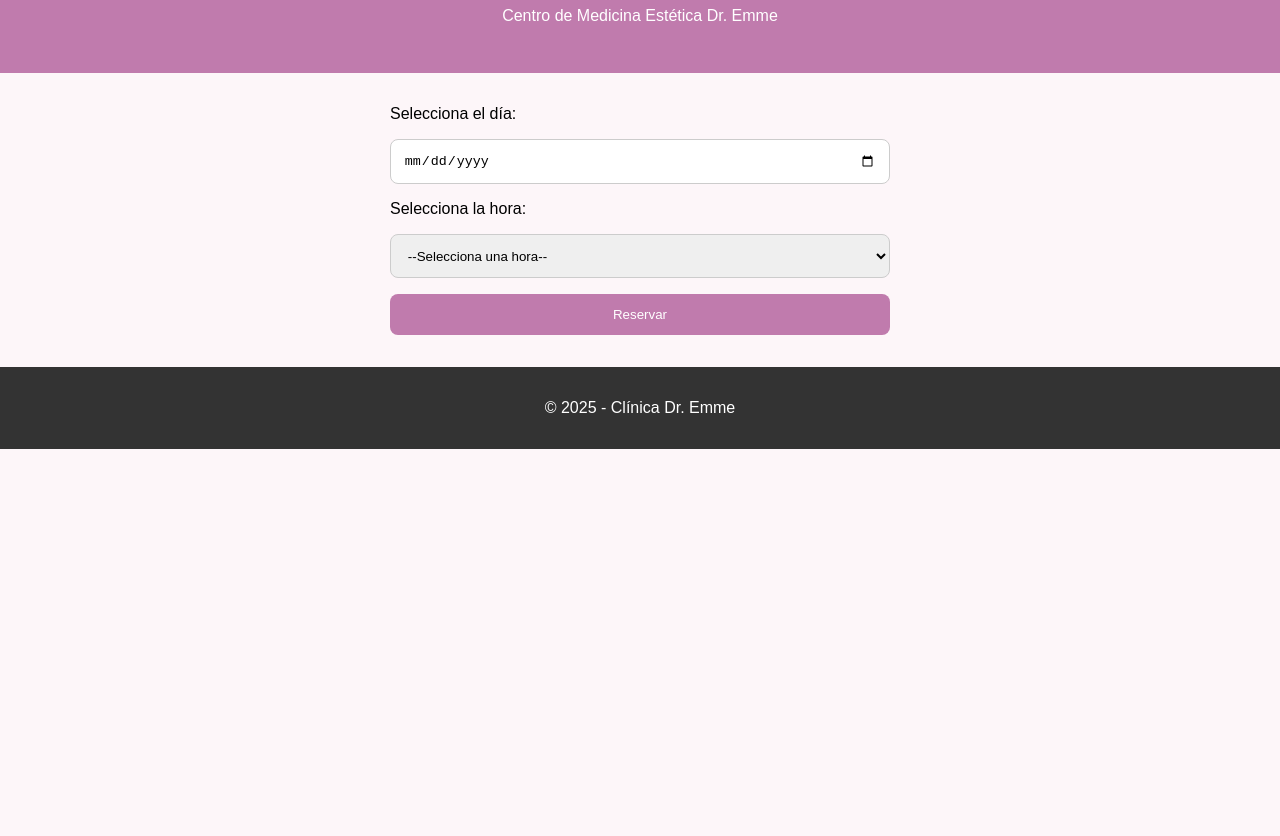
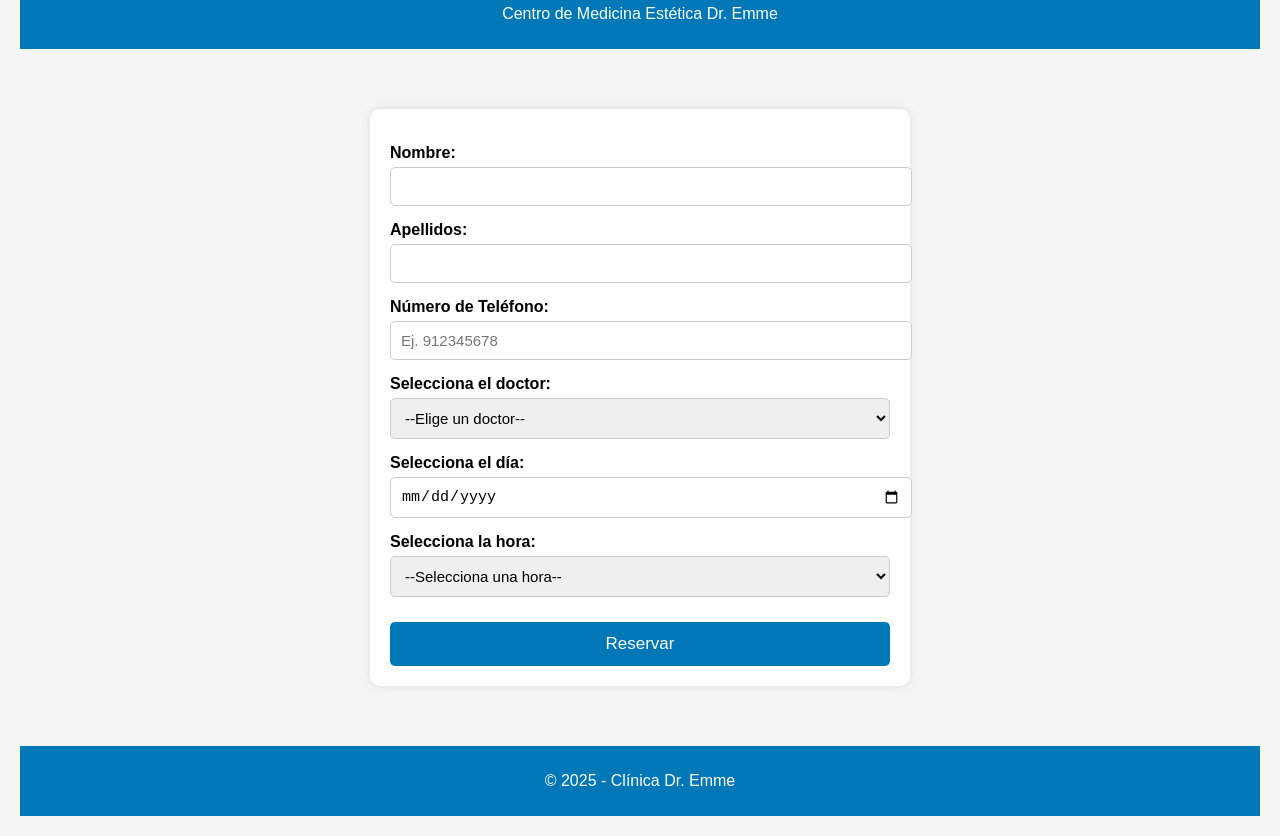
Before and after one commit to EMMEcode/agendador-emme, a website: page public/index.html in a window 1280 px wide. Shown: the part 105-941 px from the top of the page. Before the commit the page ends 800 px from the top, so only its background shows below. Drawn offline with Linux system fonts and the light colour scheme.

Commit message:
evidencia 3

```diff
--- a/public/index.html
+++ b/public/index.html
@@ -4,15 +4,86 @@
   <meta charset="UTF-8">
   <title>Agendar Cita - Clínica Dr. Emme</title>
   <link rel="stylesheet" href="style.css">
+  <style>
+    body {
+      font-family: Arial, sans-serif;
+      margin: 0;
+      padding: 20px;
+      background-color: #f5f5f5;
+    }
+
+    header, footer {
+      text-align: center;
+      background-color: #0077b6;
+      color: white;
+      padding: 10px;
+    }
+
+    form {
+      max-width: 500px;
+      margin: 30px auto;
+      padding: 20px;
+      background-color: white;
+      border-radius: 10px;
+      box-shadow: 0 0 10px rgba(0,0,0,0.1);
+    }
+
+    label {
+      display: block;
+      margin-top: 15px;
+    }
+
+    input, select {
+      width: 100%;
+      padding: 8px;
+      margin-top: 5px;
+      border: 1px solid #ccc;
+      border-radius: 4px;
+    }
+
+    button {
+      margin-top: 20px;
+      padding: 10px;
+      width: 100%;
+      background-color: #0077b6;
+      color: white;
+      border: none;
+      border-radius: 4px;
+      font-size: 16px;
+      cursor: pointer;
+    }
+
+    button:hover {
+      background-color: #023e8a;
+    }
+  </style>
 </head>
 <body>
+
   <header>
     <h1>Agenda tu Cita</h1>
     <p>Centro de Medicina Estética Dr. Emme</p>
   </header>
 
   <main>
-    <form>
+    <form action="/reservar" method="POST">
+      <label for="nombre">Nombre:</label>
+      <input type="text" id="nombre" name="nombre" required>
+
+      <label for="apellidos">Apellidos:</label>
+      <input type="text" id="apellidos" name="apellidos" required>
+
+      <label for="telefono">Número de Teléfono:</label>
+      <input type="tel" id="telefono" name="telefono" required pattern="[0-9]{9}" placeholder="Ej. 912345678">
+
+      <label for="doctor">Selecciona el doctor:</label>
+      <select id="doctor" name="doctor" required>
+        <option value="">--Elige un doctor--</option>
+        <option value="Dremme">Dremme</option>
+        <option value="Dra. López">Dra. López</option>
+        <option value="Dr. Pérez">Dr. Pérez</option>
+      </select>
+
       <label for="fecha">Selecciona el día:</label>
       <input type="date" id="fecha" name="fecha" required>
 
@@ -37,5 +108,6 @@
   <footer>
     <p>&copy; 2025 - Clínica Dr. Emme</p>
   </footer>
+
 </body>
 </html>
--- a/public/style.css
+++ b/public/style.css
@@ -1,49 +1,78 @@
+/* Estilos generales */
 body {
-    font-family: Arial, sans-serif;
-    background: #fdf6f9;
+  font-family: 'Segoe UI', Tahoma, Geneva, Verdana, sans-serif;
   margin: 0;
   padding: 0;
+  background-color: #f1f1f1;
 }
 
-  header {
-    background-color: #c07bad;
+header, footer {
+  background-color: #0077b6;
   color: white;
   text-align: center;
-    padding: 2rem;
+  padding: 20px;
 }
 
 main {
-    padding: 2rem;
-    max-width: 500px;
-    margin: auto;
+  display: flex;
+  justify-content: center;
+  align-items: center;
+  padding: 30px;
 }
 
 form {
-    display: flex;
-    flex-direction: column;
-    gap: 1rem;
+  background-color: white;
+  padding: 25px 30px;
+  border-radius: 12px;
+  box-shadow: 0 4px 10px rgba(0, 0, 0, 0.1);
+  width: 100%;
+  max-width: 500px;
 }
 
-  input, select, button {
-    padding: 0.8rem;
-    border-radius: 8px;
-    border: 1px solid #ccc;
+form label {
+  display: block;
+  margin-top: 15px;
+  font-weight: bold;
 }
 
-  button {
-    background-color: #c07bad;
+form input,
+form select {
+  width: 100%;
+  padding: 10px;
+  margin-top: 5px;
+  border: 1px solid #ccc;
+  border-radius: 5px;
+  font-size: 15px;
+}
+
+form input:focus,
+form select:focus {
+  outline: none;
+  border-color: #0077b6;
+  box-shadow: 0 0 3px rgba(0, 119, 182, 0.5);
+}
+
+button[type="submit"] {
+  margin-top: 25px;
+  padding: 12px;
+  width: 100%;
+  background-color: #0077b6;
   color: white;
   border: none;
+  border-radius: 5px;
+  font-size: 17px;
   cursor: pointer;
+  transition: background-color 0.3s ease;
 }
 
-  button:hover {
-    background-color: #a86194;
+button[type="submit"]:hover {
+  background-color: #023e8a;
 }
 
-  footer {
-    background-color: #333;
-    color: white;
+/* Mensaje de confirmación (si se usa dentro de una página) */
+.confirmation-message {
   text-align: center;
-    padding: 1rem;
+  font-size: 18px;
+  margin-top: 20px;
+  color: green;
 }
```
Also changed, not shown: app.js (added, +53 -0 lines), models/cita.js (added, +36 -0 lines), package.json (+4 -3 lines), public/confirmacion.html (added, +29 -0 lines), server.js (+3 -6 lines), 2 other files. Lines whose indentation alone changed are shown as unchanged.
